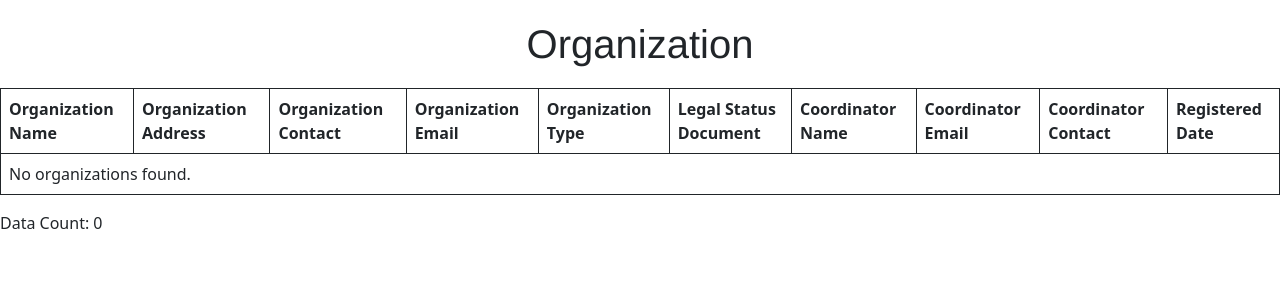
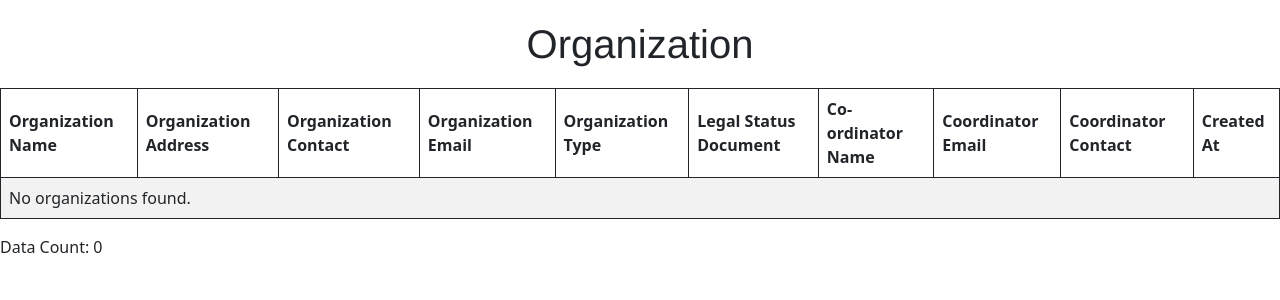
Before and after one commit to urbanmorph/rideschool, a Python web app: template altmo_rideschool/templates/organization_admin.html in a window 1280 px wide. Shown: the part 100-400 px from the top of the page. Run offline with Jinja, Linux system fonts and the light colour scheme; the template is opened without the code that fills it, so the values that code supplies are empty.

Commit message:
changes made to the columns ,alignment

```diff
--- a/altmo_rideschool/templates/organization_admin.html
+++ b/altmo_rideschool/templates/organization_admin.html
@@ -25,6 +25,7 @@
             border: 1px solid #ddd;
             padding: 8px;
             text-align: left;
+            vertical-align: middle;
         }
 
         th {
@@ -48,7 +49,7 @@
     <br>
     <h1>Organization </h1>
 
-    <table class=" table table-bordered border-dark">
+    <table class=" table table-striped table-bordered border-dark">
         <thead>
             <tr>
 
@@ -57,12 +58,11 @@
                 <th>Organization Contact</th>
                 <th>Organization Email</th>
                 <th>Organization Type</th>
-              <!-- <th>Organization Activities</th>-->
                 <th>Legal Status Document</th>
-                <th>Coordinator Name</th>
+                <th>Co-ordinator Name</th>
                 <th>Coordinator Email</th>
                 <th>Coordinator Contact</th>
-                <th>Registered Date</th>
+                <th>Created At</th>
 
             </tr>
         </thead>
@@ -75,8 +75,9 @@
                         <td>{{ org.organisation_address }}</td>
                         <td>{{ org.organisation_contact }}</td>
                         <td>{{ org.organisation_email }}</td>
-                        <td>{{ org.organisation_activities }}</td>
-                        <!--<td>{{ org.organisation_legal_status_document }}</td>
+                        <td>{{ org.organisation_type}}</td>
+                         <!--<td>{{ org.organisation_activities }}</td>
+                       <td>{{ org.organisation_legal_status_document }}</td>
                        <td><a href="{{ org.organisation_legal_status_document }}" target="_blank">View Document</a></td>-->
 
                        <td><a href="{{ org.organisation_legal_status_document }}" target="_blank"><img src="{{ org.organisation_legal_status_document }}" style="height: 50px; width: 50px;"></a></td>
```
